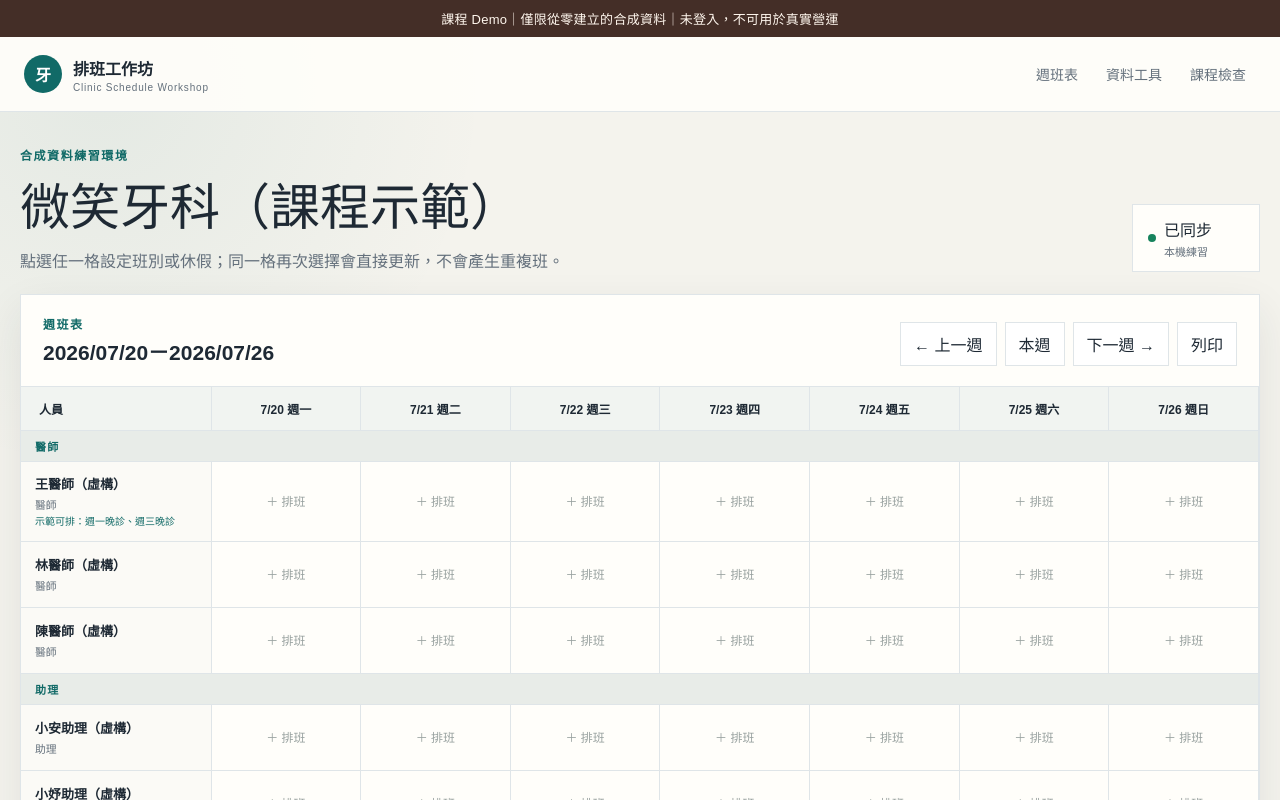
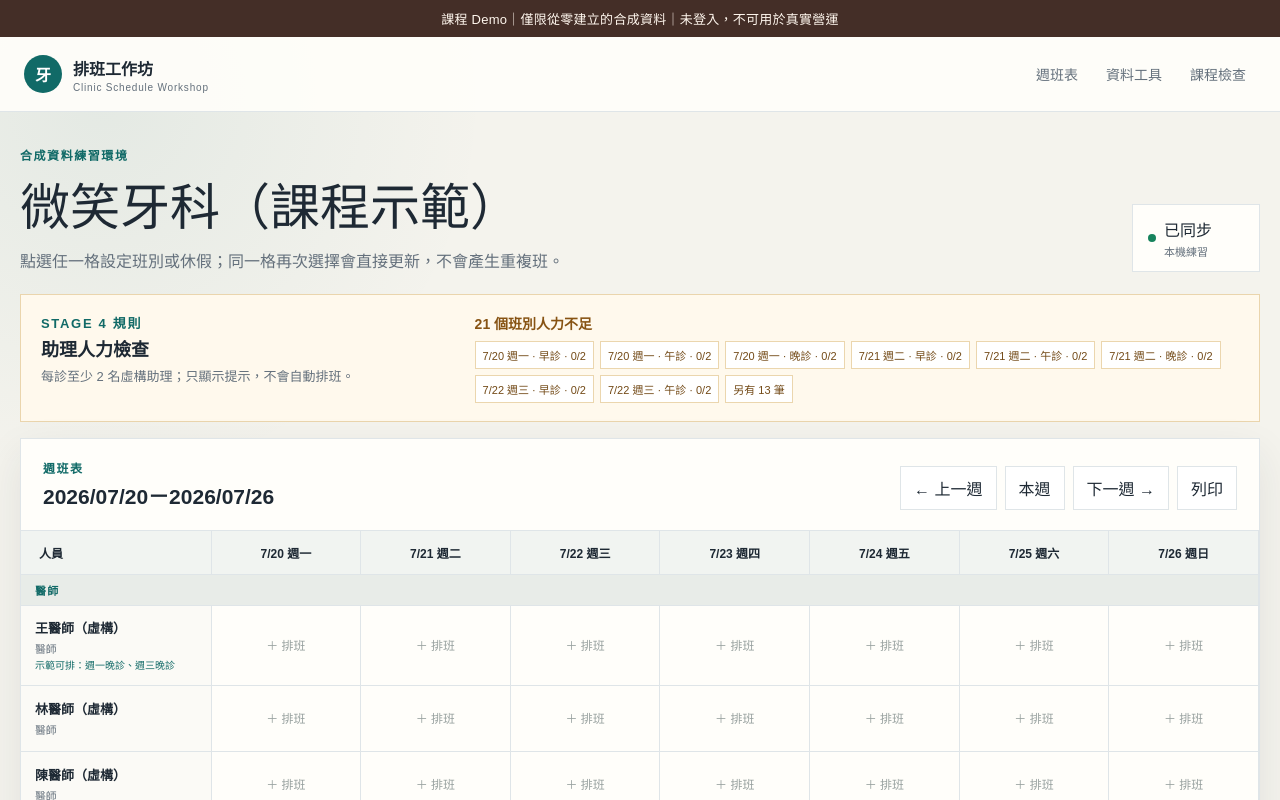
Before and after one commit to dentallio/wca-ai-clinic-schedule-workshop, a Next.js app: page / in a window 1280 px wide. Shown: the top 800 px of the page. Built offline with nearby package versions, Linux system fonts and the light colour scheme.

Commit message:
feat: add stage 4 assistant coverage rule

```diff
--- a/src/app/globals.css
+++ b/src/app/globals.css
@@ -84,6 +84,14 @@ a { color: inherit; }
 @keyframes pulse { to { opacity: .35; } }
 
 .error-callout { margin-bottom: 16px; padding: 12px 16px; border: 1px solid #e6a9a3; background: #fff1ef; color: #8c2c25; }
+.coverage-panel { display: grid; grid-template-columns: minmax(220px, .7fr) 1.3fr; gap: 22px; margin-bottom: 16px; padding: 18px 20px; background: #fff9ed; border: 1px solid #ead5ad; }
+.coverage-panel h2 { margin: 3px 0 5px; font-size: 18px; }
+.coverage-panel p { margin: 0; color: var(--muted); font-size: 13px; }
+.coverage-results { align-self: center; }
+.coverage-results > strong { color: #875313; font-size: 14px; }
+.coverage-chips { display: flex; flex-wrap: wrap; gap: 6px; margin-top: 8px; }
+.coverage-chip, .coverage-more { padding: 5px 7px; background: white; border: 1px solid #ebd6ae; color: #734a17; font-size: 11px; }
+.coverage-ok { align-self: center; padding: 10px 12px; background: #e4f1e8; color: #266344; font-size: 13px; }
 .schedule-card { background: var(--paper); border: 1px solid var(--line); box-shadow: var(--shadow); }
 .schedule-toolbar { display: flex; align-items: end; justify-content: space-between; gap: 20px; padding: 20px 22px; border-bottom: 1px solid var(--line); }
 .schedule-toolbar h2 { margin: 4px 0 0; font-size: 21px; font-weight: 600; }
@@ -155,6 +163,7 @@ a { color: inherit; }
   .toolbar-actions { width: 100%; }
   .toolbar-actions .button { flex: 1; }
   .cell-editor { align-items: flex-start; flex-direction: column; }
+  .coverage-panel { grid-template-columns: 1fr; }
   .editor-actions { width: 100%; }
   .editor-actions .button { flex: 1 1 42%; }
   .check-grid, .tool-grid { grid-template-columns: 1fr; }
--- /dev/null
+++ b/src/components/CoverageWarnings.tsx
@@ -0,0 +1,39 @@
+import { courseProfile } from "@/course/clinic.config";
+import { formatDay } from "@/domain/dates";
+import { evaluateAssistantCoverage } from "@/domain/rules/assistant-coverage";
+import type { ScheduleEntry } from "@/domain/types";
+
+export function CoverageWarnings({ entries, dates }: { entries: ScheduleEntry[]; dates: string[] }) {
+  const issues = evaluateAssistantCoverage(
+    entries,
+    courseProfile.people,
+    dates,
+    courseProfile.shifts,
+    2,
+  );
+
+  return (
+    <section className="coverage-panel" aria-live="polite">
+      <div>
+        <p className="eyebrow">Stage 4 規則</p>
+        <h2>助理人力檢查</h2>
+        <p>每診至少 2 名虛構助理；只顯示提示，不會自動排班。</p>
+      </div>
+      {issues.length === 0 ? (
+        <div className="coverage-ok">本週所有班別人力充足</div>
+      ) : (
+        <div className="coverage-results">
+          <strong>{issues.length} 個班別人力不足</strong>
+          <div className="coverage-chips">
+            {issues.slice(0, 8).map((issue) => (
+              <span className="coverage-chip" key={`${issue.date}_${issue.shiftId}`}>
+                {formatDay(issue.date)} · {issue.shiftLabel} · {issue.assistantCount}/{issue.minimumAssistants}
+              </span>
+            ))}
+            {issues.length > 8 && <span className="coverage-more">另有 {issues.length - 8} 筆</span>}
+          </div>
+        </div>
+      )}
+    </section>
+  );
+}
--- a/src/components/ScheduleBoard.tsx
+++ b/src/components/ScheduleBoard.tsx
@@ -6,6 +6,7 @@ import { findEntry } from "@/domain/schedule";
 import type { CoursePerson, ScheduleEntry } from "@/domain/types";
 import { useMemo, useState } from "react";
 import { useSchedule } from "./ScheduleProvider";
+import { CoverageWarnings } from "./CoverageWarnings";
 import { SyncBadge } from "./SyncBadge";
 
 interface SelectedCell {
@@ -93,6 +94,7 @@ export function ScheduleBoard() {
       </section>
 
       {error && <div className="error-callout" role="alert">同步錯誤：{error}</div>}
+      <CoverageWarnings entries={entries} dates={dates} />
       <section className="schedule-card" aria-busy={syncState === "connecting"}>
         <div className="schedule-toolbar">
           <div>
--- /dev/null
+++ b/src/domain/rules/assistant-coverage.ts
@@ -0,0 +1,48 @@
+import type { CoursePerson, ScheduleEntry, ShiftDefinition } from "../types";
+
+export interface CoverageIssue {
+  date: string;
+  shiftId: string;
+  shiftLabel: string;
+  assistantCount: number;
+  minimumAssistants: number;
+  message: "人力不足";
+}
+
+/**
+ * 對每個可見日期與班別計算助理人數。
+ * 這是純顯示警示，不會自動替任何人排班。
+ */
+export function evaluateAssistantCoverage(
+  entries: ScheduleEntry[],
+  people: CoursePerson[],
+  dates: string[],
+  shifts: ShiftDefinition[],
+  minimumAssistants = 2,
+): CoverageIssue[] {
+  const assistants = new Set(
+    people.filter((person) => person.role === "assistant").map((person) => person.id),
+  );
+
+  return dates.flatMap((date) =>
+    shifts.flatMap((shift) => {
+      const assistantCount = entries.filter(
+        (entry) =>
+          entry.date === date &&
+          entry.state === "shift" &&
+          entry.shiftId === shift.id &&
+          assistants.has(entry.personId),
+      ).length;
+      return assistantCount < minimumAssistants
+        ? [{
+            date,
+            shiftId: shift.id,
+            shiftLabel: shift.label,
+            assistantCount,
+            minimumAssistants,
+            message: "人力不足" as const,
+          }]
+        : [];
+    }),
+  );
+}
```
Also changed, not shown: 2 other files (tests, documents, lock files or other folders).
